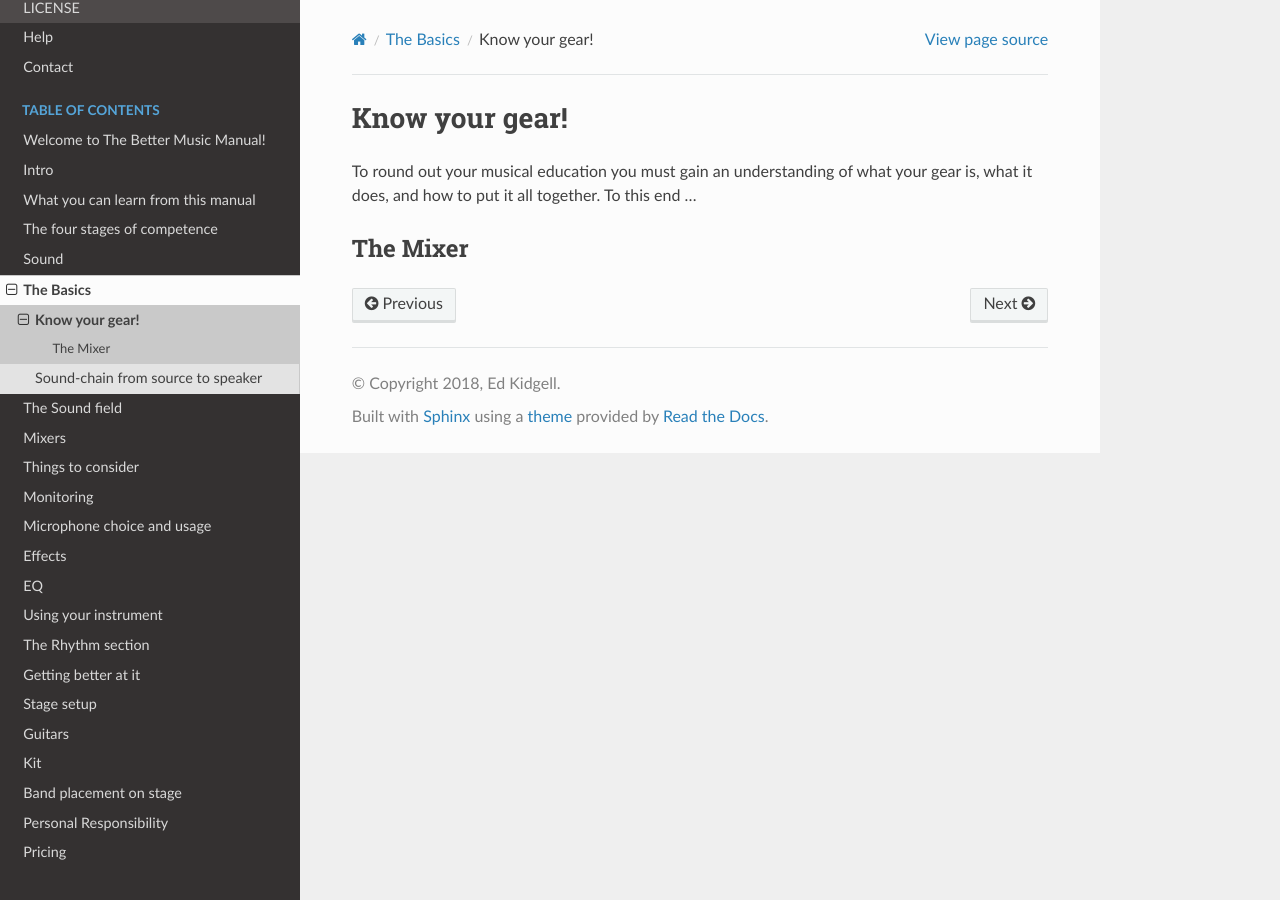
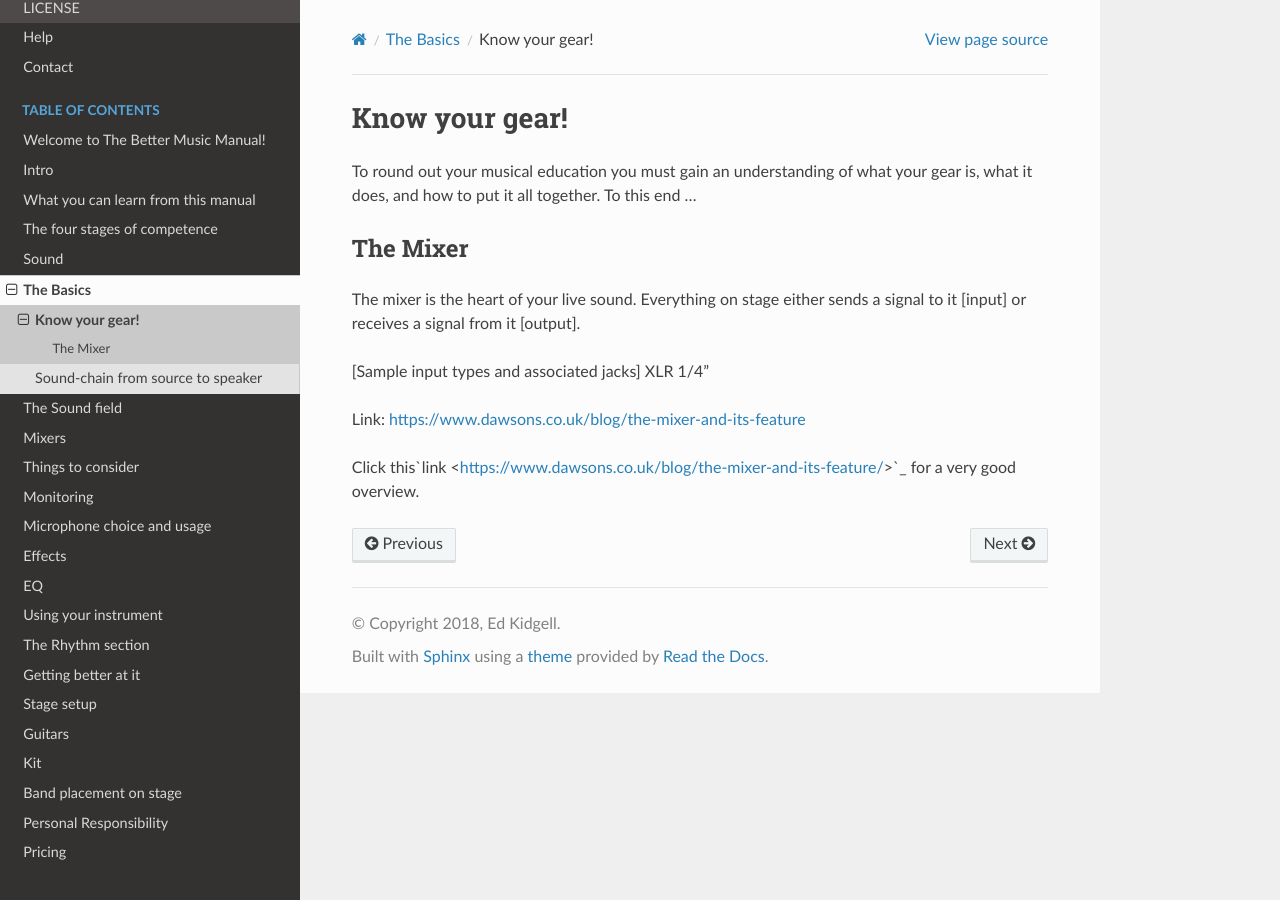
Before and after one commit to flakjakk/docs-repo, a Sphinx documentation site: the page built from docs/source/knowgear.rst, in a window 1280 px wide. Built offline with Sphinx 7.4.7 and the Read the Docs theme 2.0.0, drawn with Linux system fonts in a browser that asks for light colours; pages that are not in the unit, such as notebooks, are missing from menus.

Commit message:
Added in link to mixer blog

```diff
--- a/docs/source/knowgear.rst
+++ b/docs/source/knowgear.rst
@@ -5,3 +5,13 @@ To round out your musical education you must gain an understanding of what your
 
 The Mixer
 #########
+
+The mixer is the heart of your live sound. Everything on stage either sends a signal to it [input] or receives a signal from it [output].
+
+[Sample input types and associated jacks]
+XLR
+1/4"
+
+Link: https://www.dawsons.co.uk/blog/the-mixer-and-its-feature
+
+Click this`link <https://www.dawsons.co.uk/blog/the-mixer-and-its-feature/>`_ for a very good overview.
```
